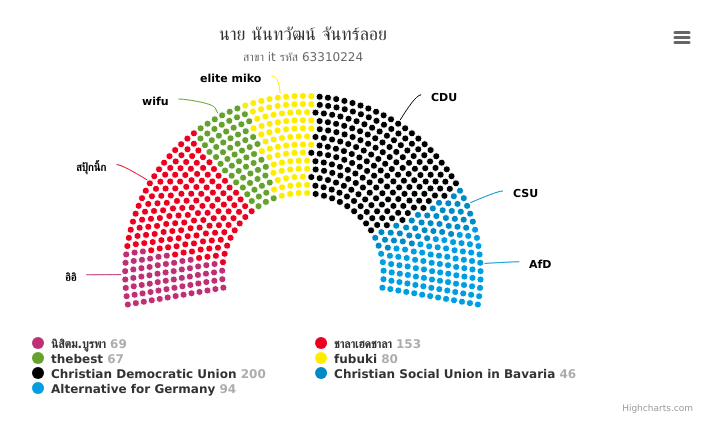
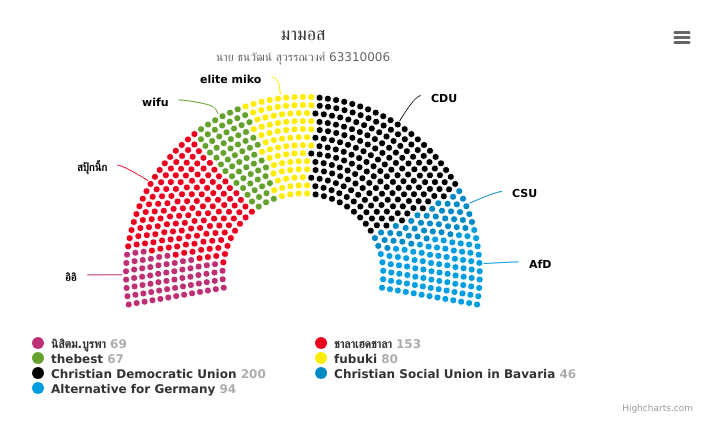
Before and after one commit to phongphom/finaltest, a PHP site: page / in a window 1280 px wide. Shown: the top 429 px of the page, without its empty margins (337-1061 px from the left). Run offline with PHP 8.4, Linux system fonts and the light colour scheme.

Commit message:
Update index.php

```diff
--- a/index.php
+++ b/index.php
@@ -69,11 +69,11 @@
         },
 
         title: {
-            text: 'นาย นันทวัฒน์ จันทร์ลอย'
+            text: 'มามอส'
         },
 
         subtitle: {
-            text: 'สาขา it รหัส 63310224'
+            text: 'นาย ธนวัฒน์ สุวรรณวงศ์ 63310006'
         },
 
         legend: {
```
